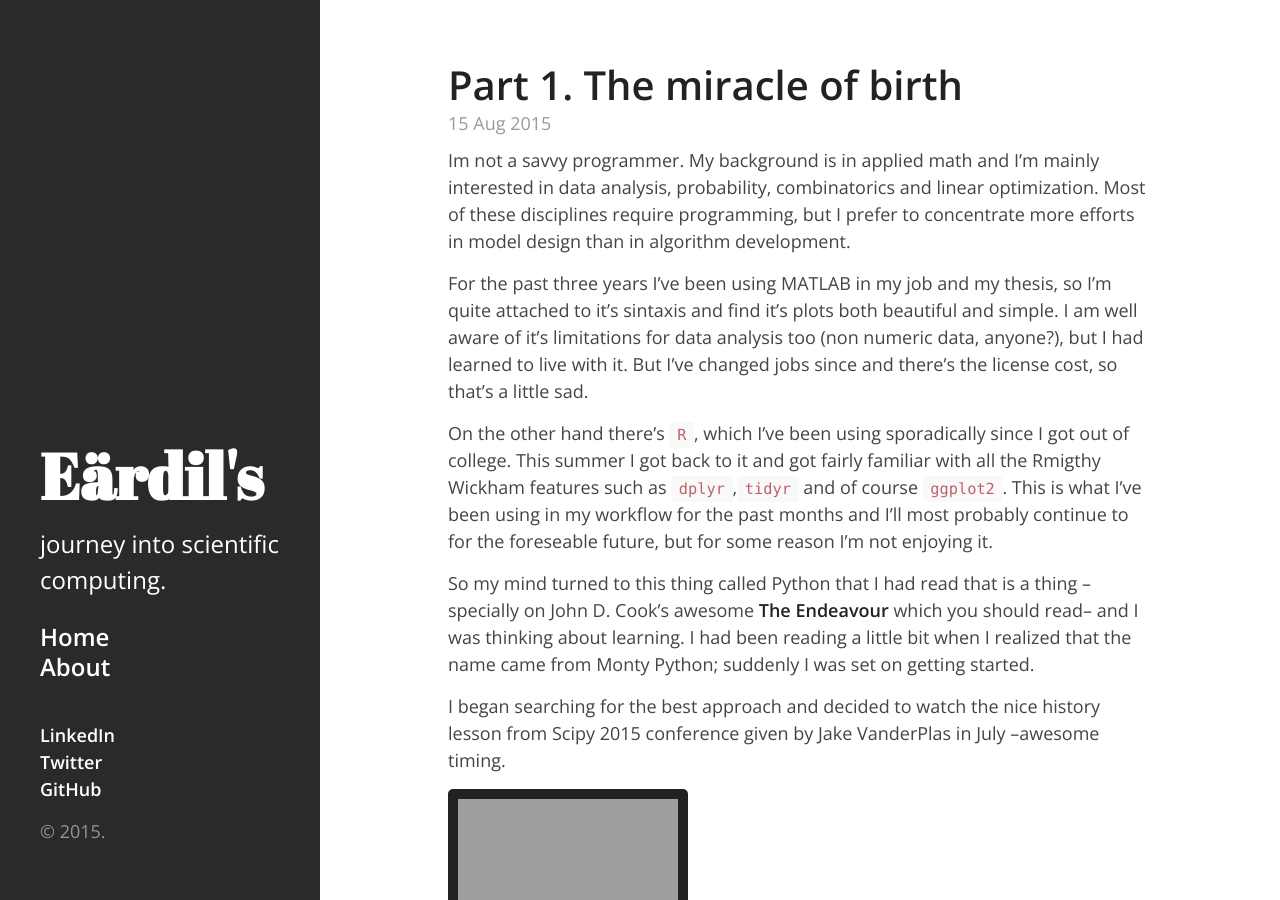
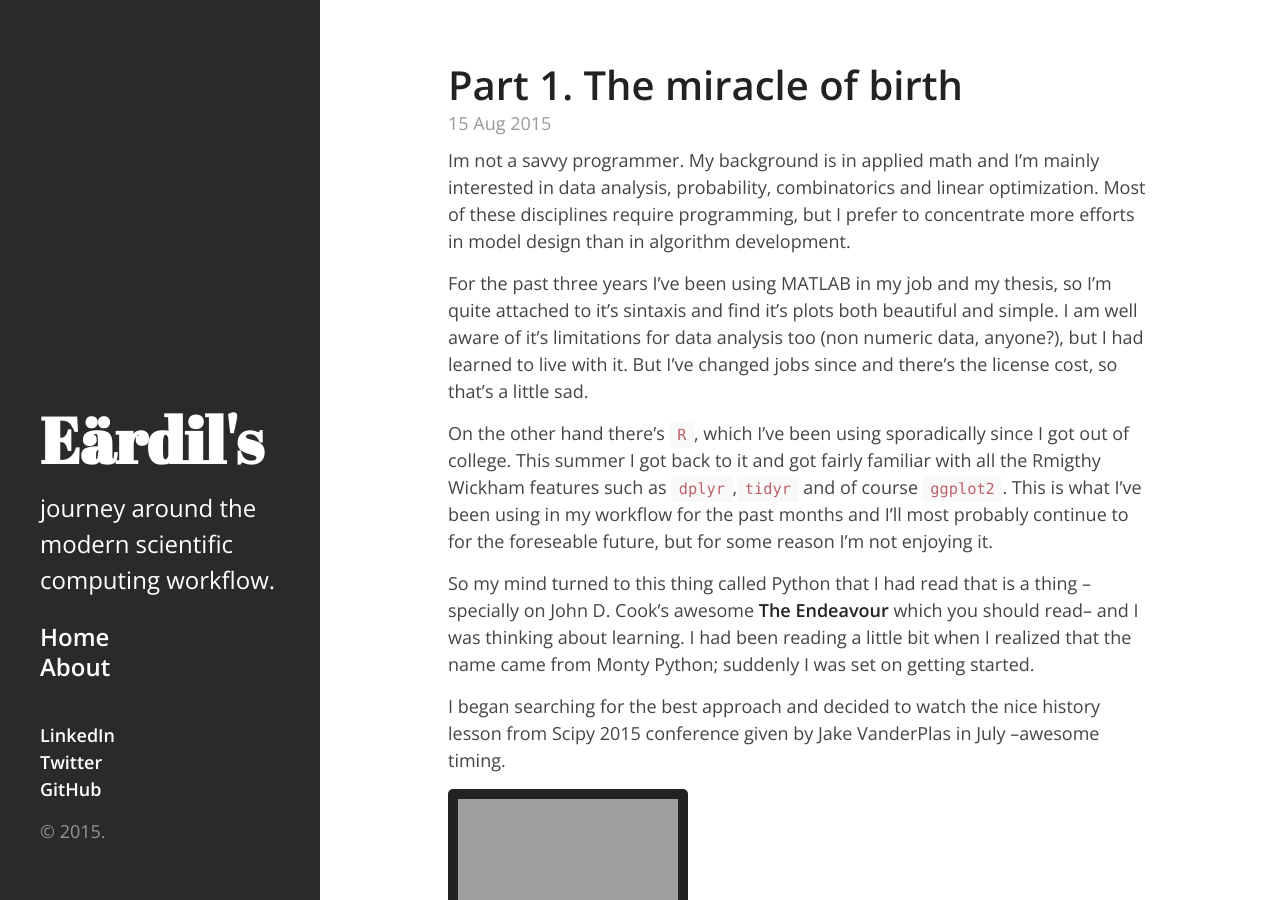
Before and after one commit to eardil/eardil.github.io, a Jekyll site: the page built from index.html, in a window 1280 px wide and 900 px high. Built offline with Jekyll 4.4.1, drawn with Linux system fonts in a browser that asks for light colours; Markdown is read by kramdown in place of the engine named in the settings; the list of posts is cut into pages by our own code; grey boxes are pictures that could not be loaded.

Commit message:
Descripción

```diff
--- a/_config.yml
+++ b/_config.yml
@@ -1,6 +1,6 @@
 title:        "Eärdil's"
 tagline:      "Eardil's Journey"
-description:  'journey into scientific computing.'
+description:  'journey around the modern scientific computing workflow.'
 url:          eardil.github.io
 version:      1.1.1
 author:
```
